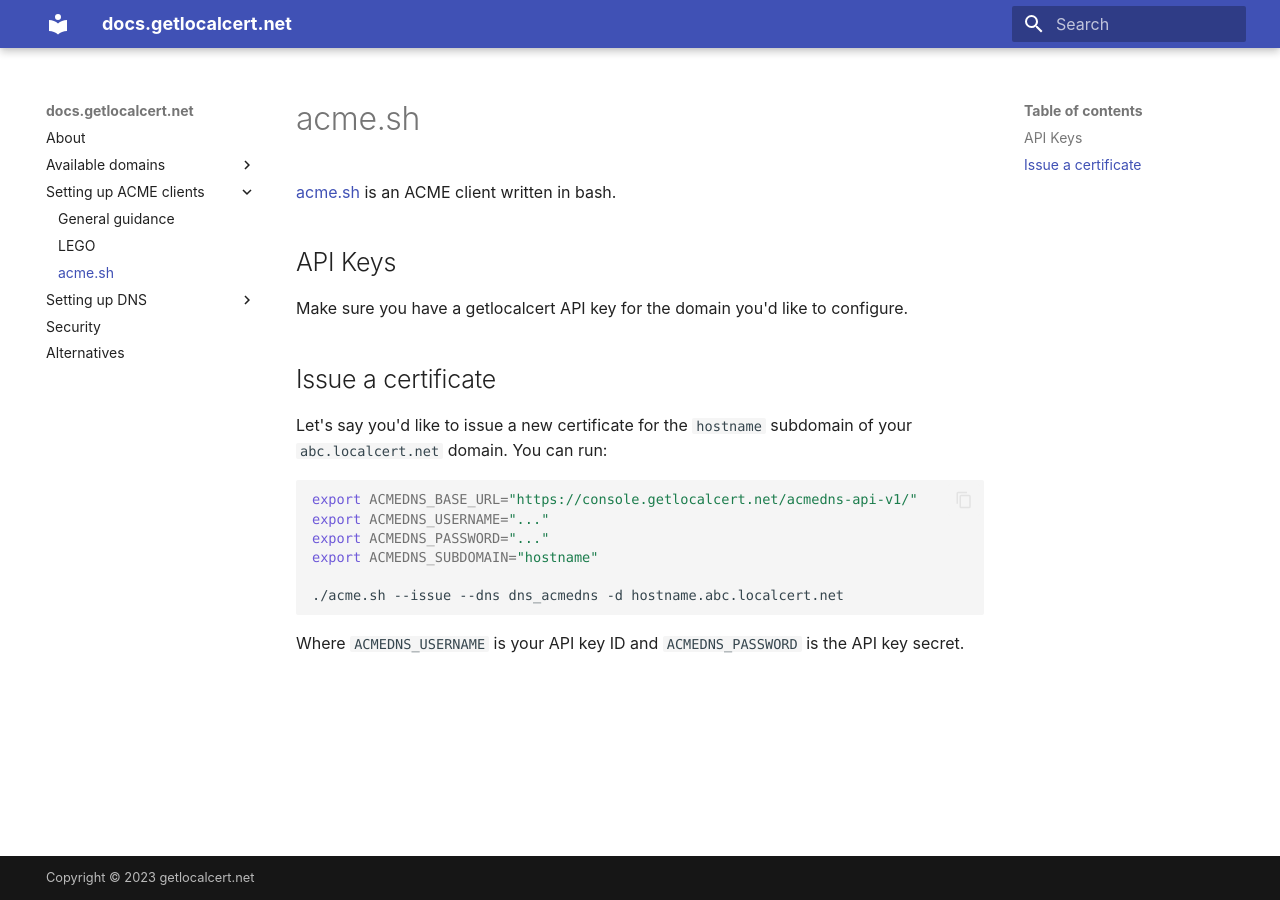
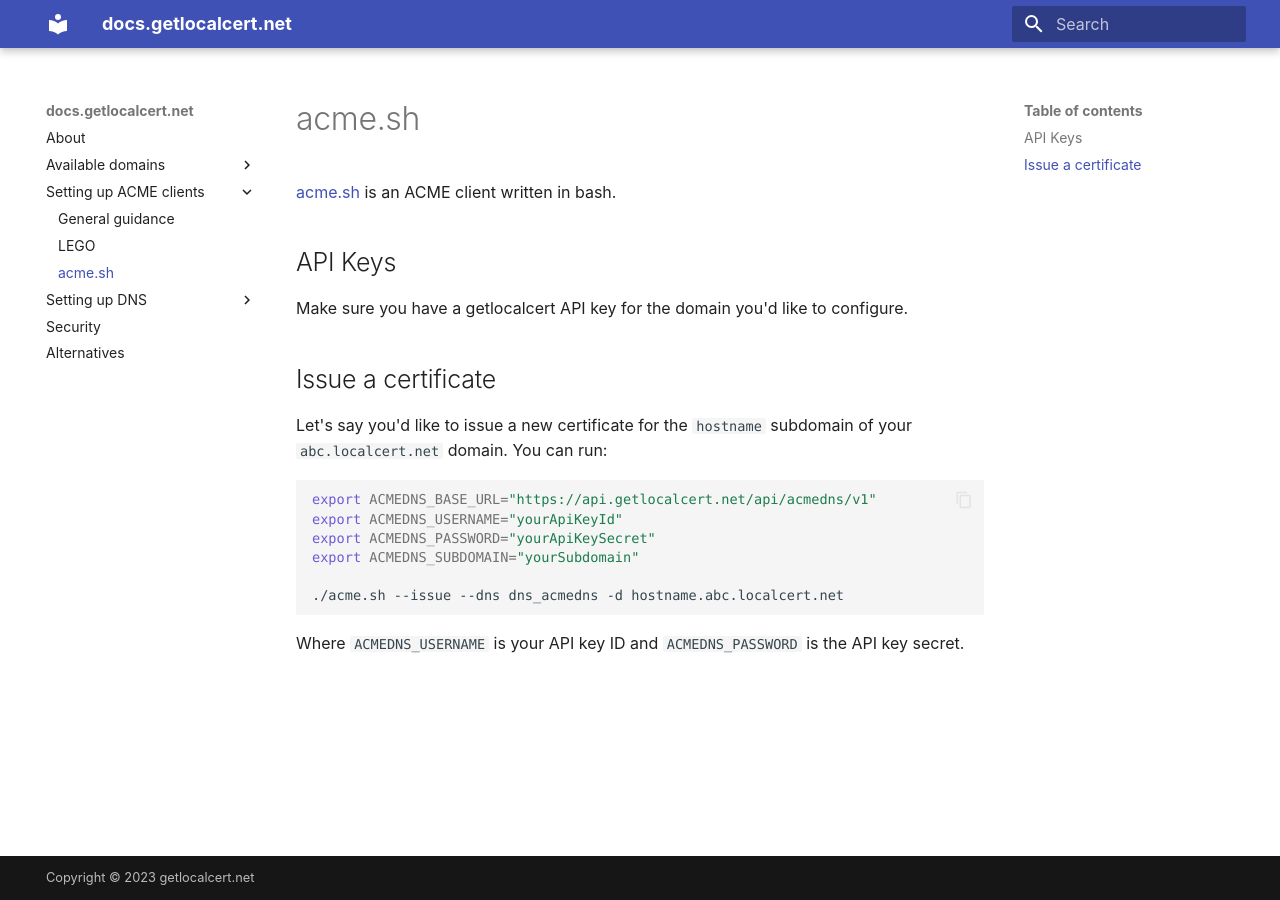
Before and after one commit to getlocalcert/docs, an MkDocs documentation site: the page built from website/docs/acme-clients/acme-sh.md, in a window 1280 px wide. Built offline with MkDocs 1.6.1 and Material for MkDocs 9.7.7, drawn with Linux system fonts in a browser that asks for light colours.

Commit message:
client stubs, contact info, change acmedns API path

````diff
--- a/website/docs/acme-clients/acme-sh.md
+++ b/website/docs/acme-clients/acme-sh.md
@@ -12,10 +12,10 @@ Let's say you'd like to issue a new certificate for the `hostname` subdomain of
 You can run:
 
 ``` bash
-export ACMEDNS_BASE_URL="https://console.getlocalcert.net/acmedns-api-v1/"
-export ACMEDNS_USERNAME="..."
-export ACMEDNS_PASSWORD="..."
-export ACMEDNS_SUBDOMAIN="hostname"
+export ACMEDNS_BASE_URL="https://api.getlocalcert.net/api/acmedns/v1"
+export ACMEDNS_USERNAME="yourApiKeyId"
+export ACMEDNS_PASSWORD="yourApiKeySecret"
+export ACMEDNS_SUBDOMAIN="yourSubdomain"
 
 ./acme.sh --issue --dns dns_acmedns -d hostname.abc.localcert.net
 ```
````
Also changed, not shown: website/docs/acme-clients/cert-manager.md (added, +11 -0 lines), website/docs/acme-clients/index.md (+1 -1 lines), website/docs/acme-clients/lego.md (+1 -2 lines), website/docs/acme-clients/traefik.md (added, +13 -0 lines), website/docs/contact.md (added, +5 -0 lines).
